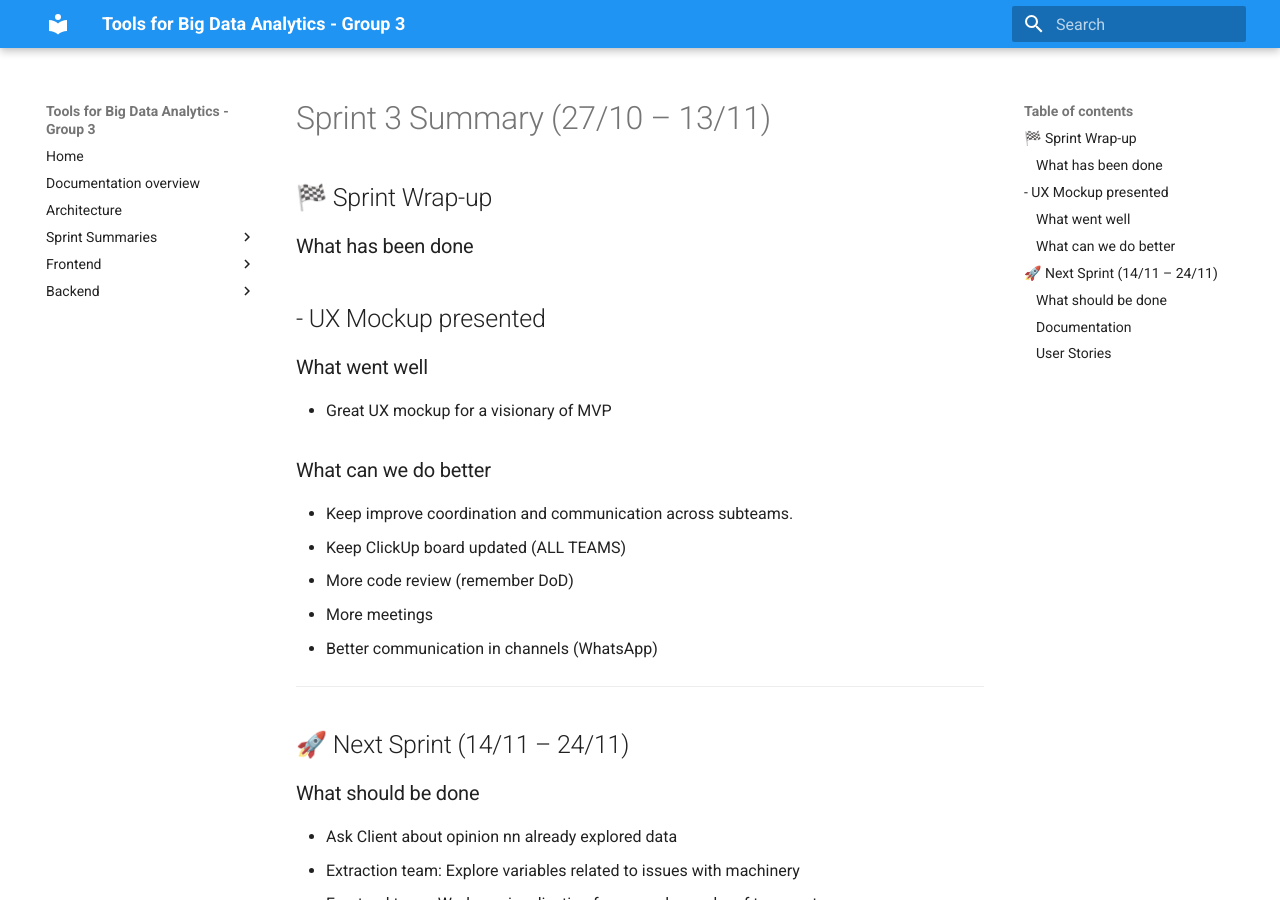
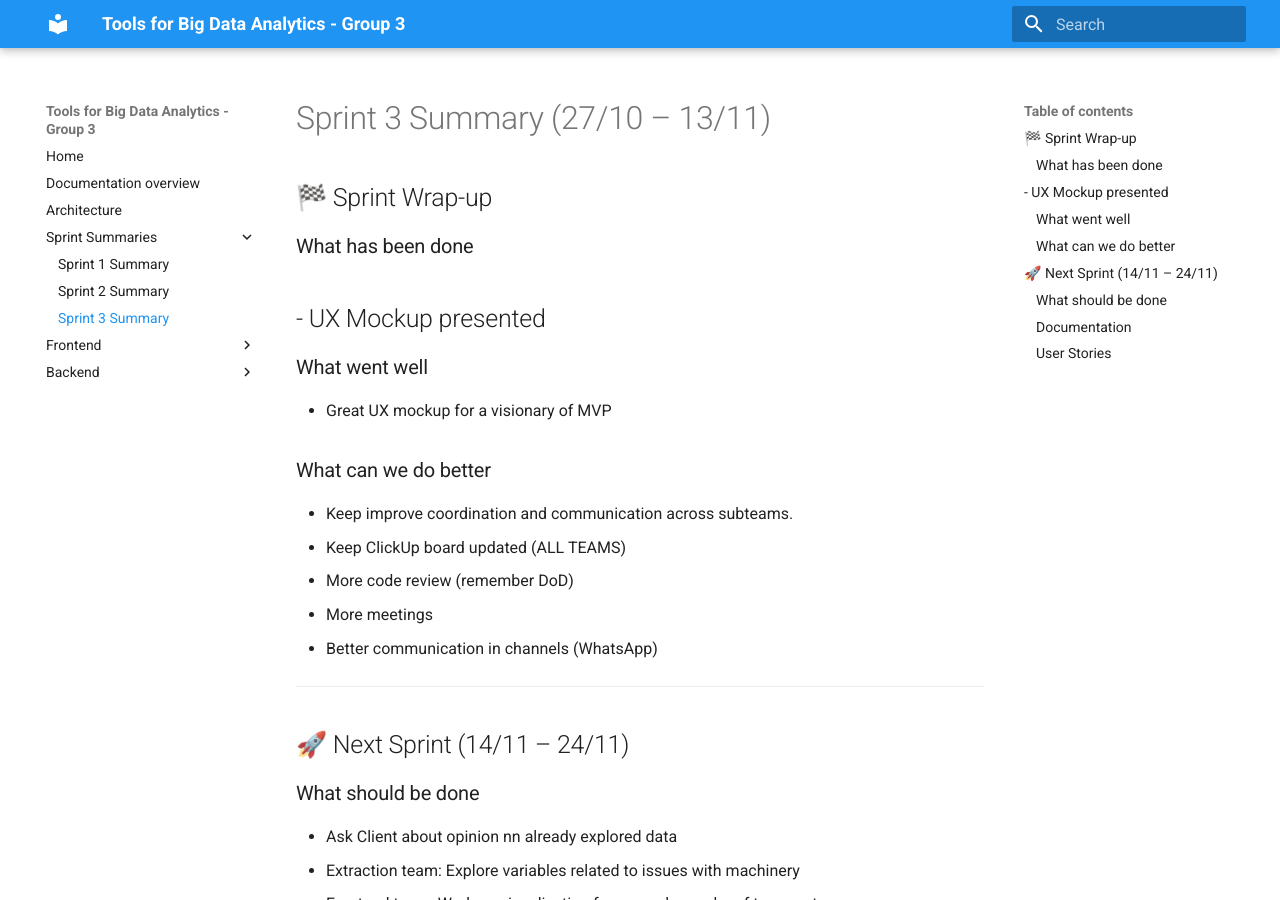
Before and after one commit to TBDA-Classes/2025G3, an MkDocs documentation site: the page built from docs/sprint-summaries/sprint3.md, in a window 1280 px wide and 900 px high. Built offline with MkDocs 1.6.1 and Material for MkDocs 9.7.7, drawn with Linux system fonts in a browser that asks for light colours.

Commit message:
updated structure of mkdocs

```diff
--- a/mkdocs.yml
+++ b/mkdocs.yml
@@ -15,6 +15,7 @@ nav:
   - Sprint Summaries:
       - Sprint 1 Summary: sprint-summaries/sprint1.md
       - Sprint 2 Summary: sprint-summaries/sprint2.md
+      - Sprint 3 Summary: sprint-summaries/sprint3.md
   - Frontend:
       - Placeholder/Overview: frontend/ui.md
   - Backend:
```
